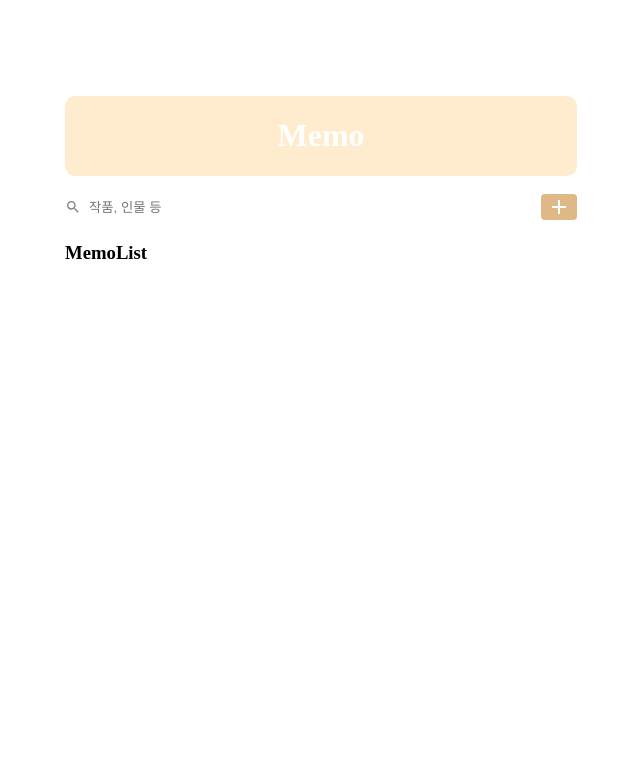
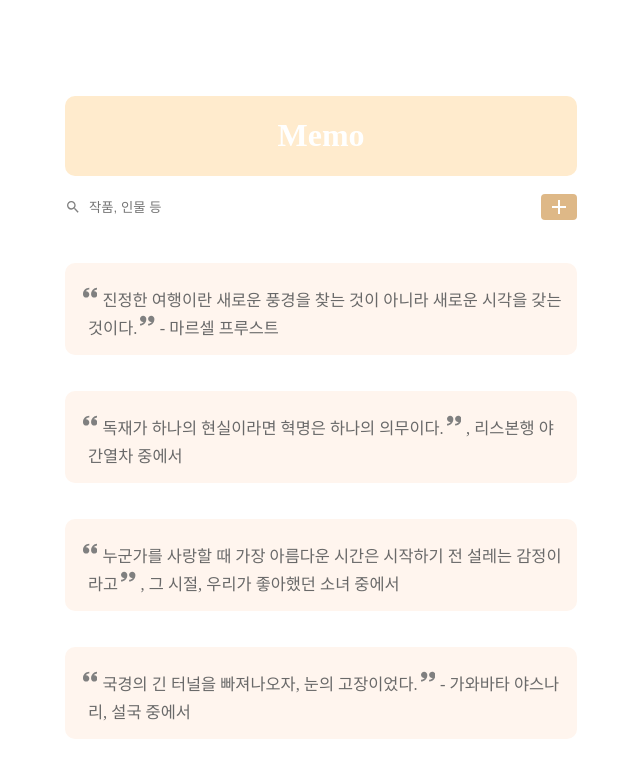
Before and after one commit to Ohjaeyeop/react_toy-project_memo-app, a React (Create React App) app: page / in a window 1280 px wide. Shown: the top 778 px of the page, without its empty margins (319-959 px from the left). Built offline with nearby package versions, Linux system fonts and the light colour scheme.

Commit message:
MemoList components

```diff
--- a/src/App.js
+++ b/src/App.js
@@ -1,8 +1,33 @@
-import React from 'react';
+import React, { useState } from 'react';
 import MemoTemplate from './components/MemoTemplate';
 
 const App = () => {
-  return <MemoTemplate />;
+  const [memos, setMemos] = useState([
+    {
+      id: 1,
+      contents:
+        '진정한 여행이란 새로운 풍경을 찾는 것이 아니라 새로운 시각을 갖는 것이다.',
+      who: '마르셀 프루스트',
+    },
+    {
+      id: 2,
+      contents: '독재가 하나의 현실이라면 혁명은 하나의 의무이다.',
+      where: '리스본행 야간열차',
+    },
+    {
+      id: 3,
+      contents:
+        '누군가를 사랑할 때 가장 아름다운 시간은 시작하기 전 설레는 감정이라고',
+      where: '그 시절, 우리가 좋아했던 소녀',
+    },
+    {
+      id: 4,
+      contents: '국경의 긴 터널을 빠져나오자, 눈의 고장이었다.',
+      who: '가와바타 야스나리',
+      where: '설국',
+    },
+  ]);
+  return <MemoTemplate memos={memos} />;
 };
 
 export default App;
--- a/src/components/MemoAdd.js
+++ b/src/components/MemoAdd.js
@@ -60,7 +60,7 @@ const Footer = styled.div`
   justify-content: space-evenly;
 `;
 
-const MemoAdd = ({ visible, onCancelClick }) => {
+const MemoAdd = ({ visible, onCancelClick, memos }) => {
   if (!visible) return null;
   const onButtonClick = () => {
     onCancelClick();
--- /dev/null
+++ b/src/components/MemoList.js
@@ -0,0 +1,19 @@
+import React from 'react';
+import styled from 'styled-components';
+import MemoListItem from './MemoListItem';
+
+const MemoListBlock = styled.div`
+  margin-top: 2.5rem;
+`;
+
+const MemoList = ({ memos }) => {
+  return (
+    <MemoListBlock>
+      {memos.map((memo) => (
+        <MemoListItem memo={memo} key={memo.id} />
+      ))}
+    </MemoListBlock>
+  );
+};
+
+export default MemoList;
--- /dev/null
+++ b/src/components/MemoListItem.js
@@ -0,0 +1,47 @@
+import React from 'react';
+import styled from 'styled-components';
+import { ImQuotesLeft, ImQuotesRight } from 'react-icons/im';
+
+const MemoListItemBlock = styled.div`
+  background-color: SeaShell;
+  padding: 1.125rem;
+  border-radius: 10px;
+  color: DimGray;
+  & + & {
+    margin-top: 2.25rem;
+  }
+`;
+
+const QuoteSpan = styled.span`
+  color: gray;
+  font-size: 0.9rem;
+  :nth-child(3) {
+    padding-left: 8px;
+  }
+`;
+
+const StyledSpan = styled.span`
+  font-size: 1.025rem;
+  position: relative;
+  top: 6px;
+  left: 5px;
+  line-height: 1.75rem;
+`;
+
+const MemoListItem = ({ memo }) => {
+  return (
+    <MemoListItemBlock>
+      <QuoteSpan>
+        <ImQuotesLeft />
+      </QuoteSpan>
+      <StyledSpan>{memo.contents}</StyledSpan>
+      <QuoteSpan>
+        <ImQuotesRight />
+      </QuoteSpan>
+      {memo.who && <StyledSpan>- {memo.who}</StyledSpan>}
+      {memo.where && <StyledSpan>, {memo.where} 중에서</StyledSpan>}
+    </MemoListItemBlock>
+  );
+};
+
+export default MemoListItem;
--- a/src/components/MemoTemplate.js
+++ b/src/components/MemoTemplate.js
@@ -2,6 +2,7 @@ import React, { useState } from 'react';
 import styled from 'styled-components';
 import { MdAdd, MdSearch } from 'react-icons/md';
 import MemoAdd from './MemoAdd';
+import MemoList from './MemoList';
 
 const MemoTemplateBlock = styled.div`
   width: 512px;
@@ -47,7 +48,7 @@ const MemoSubWrapper = styled.div`
   }
 `;
 
-const MemoTemplate = () => {
+const MemoTemplate = ({ memos }) => {
   const [modal, setModal] = useState(false);
   const onAddClick = () => {
     setModal(true);
@@ -67,8 +68,8 @@ const MemoTemplate = () => {
           <MdAdd />
         </button>
       </MemoSubWrapper>
-      <MemoAdd visible={modal} onCancelClick={onCancelClick} />
-      <h3>MemoList</h3>
+      <MemoAdd visible={modal} onCancelClick={onCancelClick} memos={memos} />
+      <MemoList memos={memos} />
     </MemoTemplateBlock>
   );
 };
```
